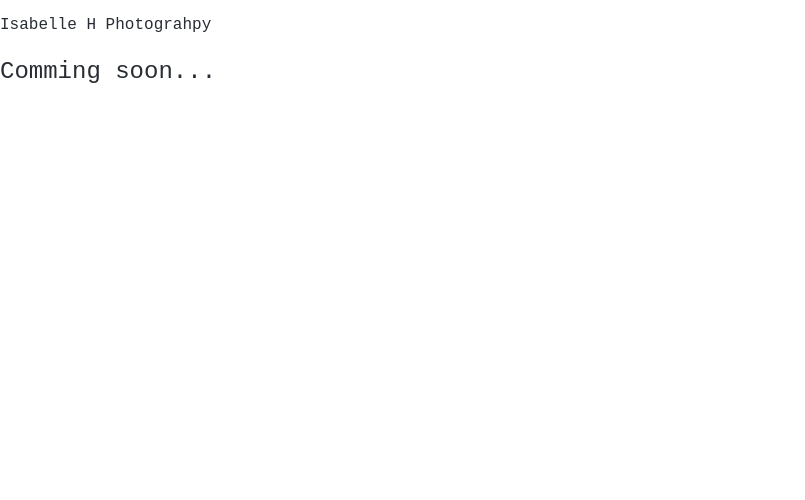
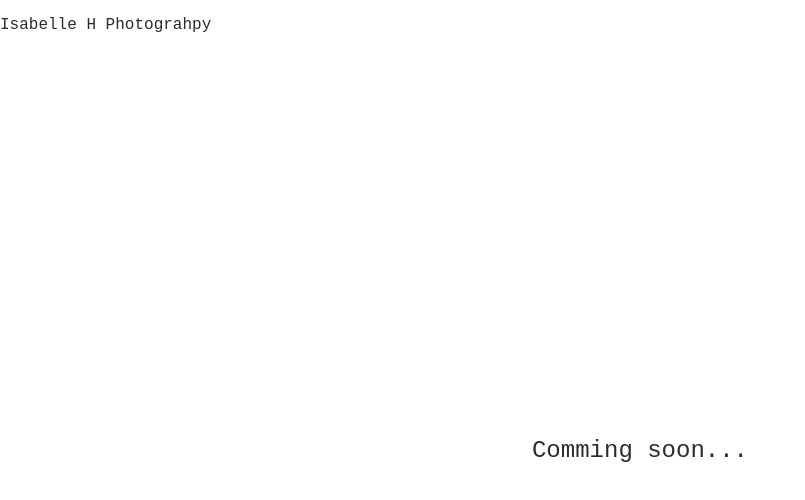
Before and after one commit to MellowZH/Portfolio-website, a React (Create React App) app: page / in a window 1280 px wide. Shown: the top 500 px of the page, without its empty margins (0-805 px from the left). Built offline with nearby package versions, Linux system fonts and the light colour scheme.

Commit message:
Basic Components

```diff
--- a/src/App.tsx
+++ b/src/App.tsx
@@ -1,7 +1,10 @@
 import React, { useState } from 'react';
 import { ThemeProvider } from 'styled-components';
+import Page from './components/Page/Page';
 import { GlobalStyles } from './globalStyles';
 import { darkTheme, lightTheme } from './theme';
+import Text from './components/Text/Text.styled';
+import FlexBox from './components/Box/FlexBox.styled';
 
 function App() {
   const [theme, setTheme] = useState(
@@ -18,8 +21,11 @@ function App() {
     <ThemeProvider theme={theme === 'dark' ? darkTheme : lightTheme}>
       <GlobalStyles />
       <div className="App">
-        <p>Isabelle H Photograhpy</p>
-        <p style={{ fontSize: '24px' }}>Comming soon...</p>
+        <Page>
+          <FlexBox minHeight="100vh" justifyContent="center" alignItems="center">
+            <Text>Comming soon...</Text>
+          </FlexBox>
+        </Page>
       </div>
     </ThemeProvider>
   );
--- /dev/null
+++ b/src/components/Box/Box.styled.ts
@@ -0,0 +1,22 @@
+import styled from 'styled-components';
+import {
+  layout,
+  LayoutProps,
+  position,
+  PositionProps,
+  space,
+  SpaceProps,
+  typography,
+  TypographyProps,
+} from 'styled-system';
+
+export type BoxProps = LayoutProps & PositionProps & SpaceProps & TypographyProps;
+
+const Box = styled.div<BoxProps>`
+  ${space}
+  ${layout}
+  ${position}
+  ${typography}
+`;
+
+export default Box;
--- /dev/null
+++ b/src/components/Box/FlexBox.styled.ts
@@ -0,0 +1,12 @@
+import styled from 'styled-components';
+import { flexbox, FlexboxProps } from 'styled-system';
+import Box, { BoxProps } from './Box.styled';
+
+type FlexBoxProps = BoxProps & FlexboxProps;
+
+const FlexBox = styled(Box)<FlexBoxProps>`
+  display: flex;
+  ${flexbox}
+`;
+
+export default FlexBox;
--- /dev/null
+++ b/src/components/Page/Page.tsx
@@ -0,0 +1,20 @@
+import React from 'react';
+import Box from '../Box/Box.styled';
+import FlexBox from '../Box/FlexBox.styled';
+
+type PageProps = {
+  children: React.ReactNode;
+};
+
+const Page = ({ children }: PageProps) => {
+  return (
+    <Box>
+      <FlexBox>
+        <p>Isabelle H Photograhpy</p>
+      </FlexBox>
+      {children}
+    </Box>
+  );
+};
+
+export default Page;
--- /dev/null
+++ b/src/components/Text/Text.styled.ts
@@ -0,0 +1,13 @@
+import styled from 'styled-components';
+import { color, ColorProps, typography, TypographyProps } from 'styled-system';
+
+type TextProps = ColorProps & TypographyProps;
+
+const Text = styled.p<TextProps>`
+  font-size: ${({ theme: { fontSizes } }) => fontSizes[4]}px;
+
+  ${color}
+  ${typography}
+`;
+
+export default Text;
```
